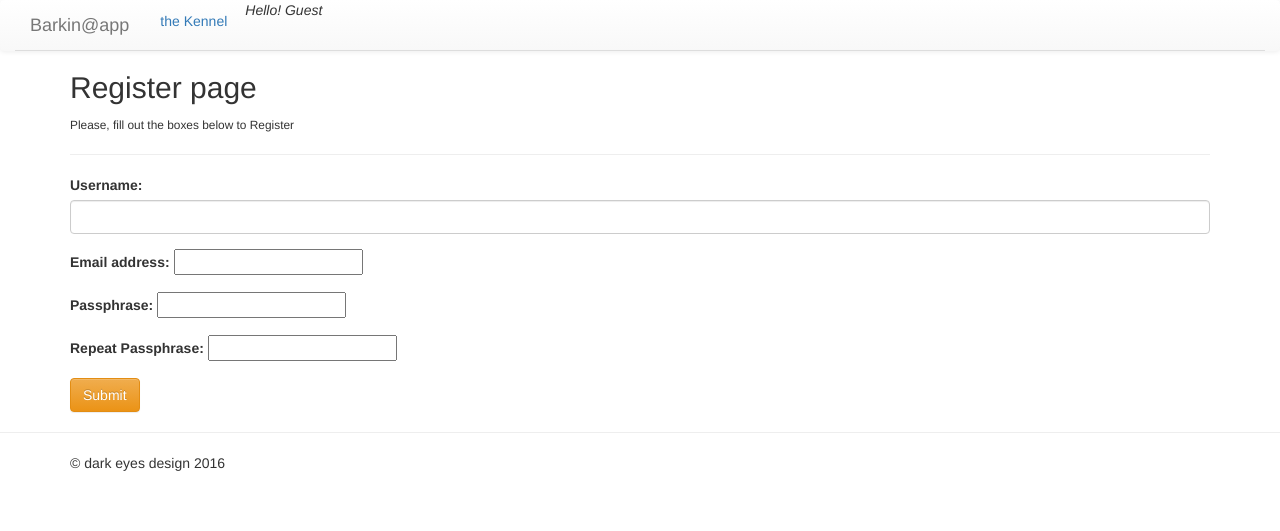
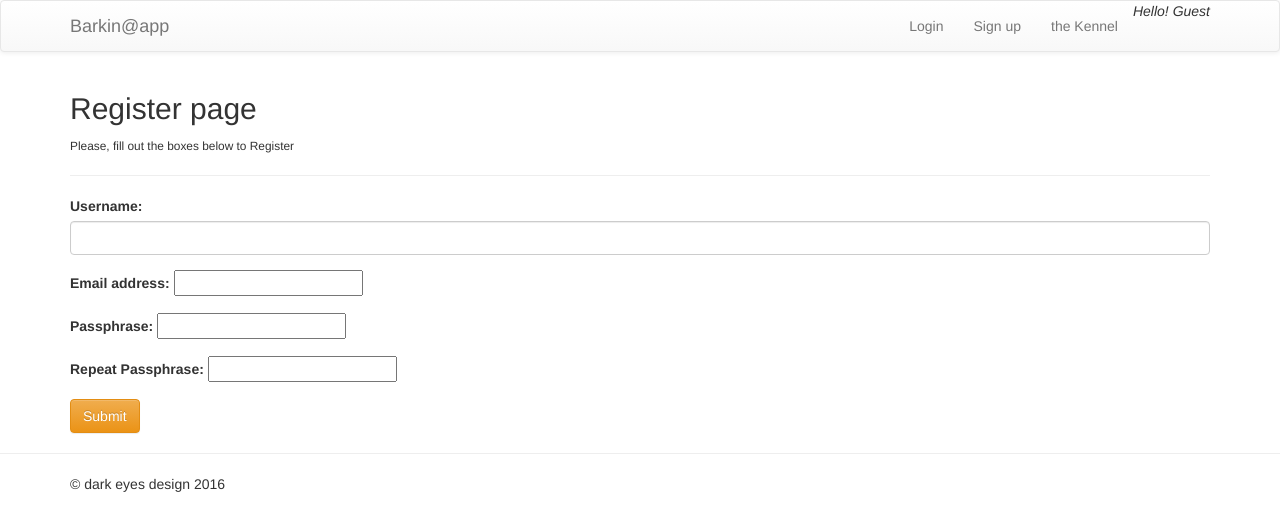
Before and after one commit to billbunkum/barkin-web-app, a Django app: page /accounts/register/ in a window 1280 px wide. Shown: the top 531 px of the page. Run offline with Django 3.2, Linux system fonts and the light colour scheme; some libraries are stand-ins or nearby versions.

Commit message:
nav bar works; it's not 'nave' bar btw

```diff
--- a/core/static/styles.css
+++ b/core/static/styles.css
@@ -8,10 +8,6 @@ body {
 .bark-scroll {
     margin: 0 auto;
     border: 2px dotted black;
-}
-
-.header {
-    padding-top: 10px;
 }
 
 .page-footer {
--- a/core/templates/core/base.html
+++ b/core/templates/core/base.html
@@ -20,8 +20,8 @@
 </head>
 <body>
     <header>
-    <nav class="nav navbar-default" role="navigation">
-        <div class="container-fluid">
+        <nav class="navbar navbar-default">
+            <div class="container">
                 <div class="navbar-header">
                     <button type="button" class="navbar-toggle collapsed" data-toggle="collapse" data-target="#howdy" aria-expanded="false">
                         <span class="sr-only">Toggle Navigation</span>
@@ -30,9 +30,22 @@
                         <span class="icon-bar"></span>
                         <span class="icon-bar"></span>
                     </button>
-                <a class="navbar-brand" href="#">Barkin@app</a>
+                    <a class="navbar-brand" href="{% url 'core:index' %}">Barkin@app</a>
                 </div>
-            <ul class="nav nav-tabs">
+
+                <div class="collapse navbar-collapse" id="howdy">
+                    <ul class="nav navbar-nav navbar-right">
+
+                    {% if request.user.is_authenticated %}
+                        <li><a href="{% url 'accounts:logout' %}">Logout
+                            </a></li>
+                    {% else %}
+                        <li><a href="{% url 'accounts:login' %}">Login
+                            </a></li>
+                        <li><a href="{% url 'accounts:register' %}">Sign up
+                            </a></li>
+                    {% endif %}
+
                             <li role="presentation"><a href="{% url 'barks:global_barks_list' %}">the Kennel
                                 </a></li>
                         {% if request.user.is_authenticated %}
@@ -42,23 +55,9 @@
                             <li role="presentation"><em>Hello! Guest</em>
                                 </li>
                         {% endif %}
+                    </ul>
 
-            <div class="collapse navebar-collapse" id="howdy">
-                <ul class="nav navbar-nav">
-                    <li class="dropdown">
-                        {% if request.user.is_authenticated %}
-                            <li><a href="{% url 'accounts:logout' %}">Logout
-                                </a></li>
-                        {% else %}
-                            <li><a href="{% url 'accounts:login' %}">Login
-                                </a></li>
-                            <li><a href="{% url 'accounts:register' %}">Sign up
-                                </a></li>
-                        {% endif %}
-                    </li>
-                </ul>
                 </div>
-            </ul>
             </div>
         </nav>
     </header>
```
Lines whose indentation alone changed are shown as unchanged.
